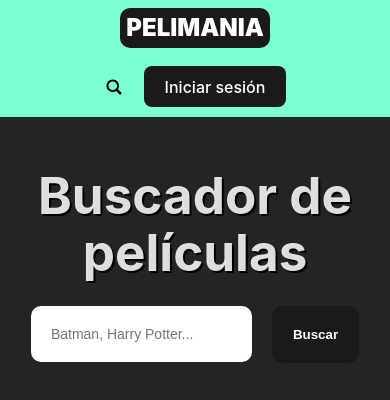
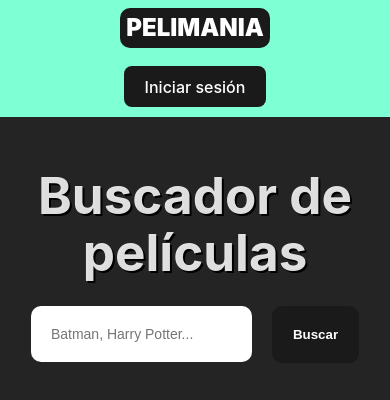
Before and after one commit to Nheil3Dev/pelimania_cliente, a React (Vite) app: page /Pelimania/buscador in a window 390 px wide. Shown: the top 400 px of the page. Built offline with nearby package versions, Linux system fonts and the light colour scheme.

Commit message:
fix mobile interface search header

```diff
--- a/src/components/FormularioBuscador.css
+++ b/src/components/FormularioBuscador.css
@@ -30,3 +30,9 @@
     cursor: text;
     text-indent: 0%;
 }
+
+@media (max-width: 610px) {
+    .movie-search-form-header {
+       display: none;
+    }
+}
--- a/src/components/Header.css
+++ b/src/components/Header.css
@@ -88,4 +88,7 @@ header {
     .sesion-header {
         padding-right: 0;
     }
+    .sesion-header-seach-icon {
+        display: none;
+    }
 }
--- a/src/components/Header.jsx
+++ b/src/components/Header.jsx
@@ -7,7 +7,7 @@ import './Header.css'
 
 // Componente que renderiza el Header
 // setVisibleLogin:
-export function Header ({ setVisibleLogin, ultimaBusqueda }) {
+export function Header ({ setVisibleLogin, isBuscador }) {
   // Obtenemos los datos necesarios del contexto.
   const { usuario, setUsuario, setSesion, setAdmin } = useContext(SesionContext)
   // Función para redireccionar.
@@ -37,8 +37,11 @@ export function Header ({ setVisibleLogin, ultimaBusqueda }) {
           <Link to='/Pelimania/admin' className={styleAdmin}>ADMIN</Link>
         </nav>}
       <div className='sesion-header'>
-        <FormularioBuscador ultimaBusqueda={ultimaBusqueda} />
-        <img className='sesion-header-seach-icon' src={lupa} alt='buscar' />
+        {!isBuscador && usuario &&
+          <>
+            <FormularioBuscador />
+            <img className='sesion-header-seach-icon' src={lupa} alt='buscar' />
+          </>}
         <button onClick={() => {
           if (usuario) {
             setUsuario('')
--- a/src/pages/Buscador.jsx
+++ b/src/pages/Buscador.jsx
@@ -32,7 +32,7 @@ export default function Buscador () {
   }
   return (
     <>
-      <Header ultimaBusqueda={ultimaBusqueda} />
+      <Header ultimaBusqueda={ultimaBusqueda} isBuscador />
       <h1 className='title'>Buscador de películas</h1>
       <form className='movie-search-form' onSubmit={handleSubmit}>
         <input
```
